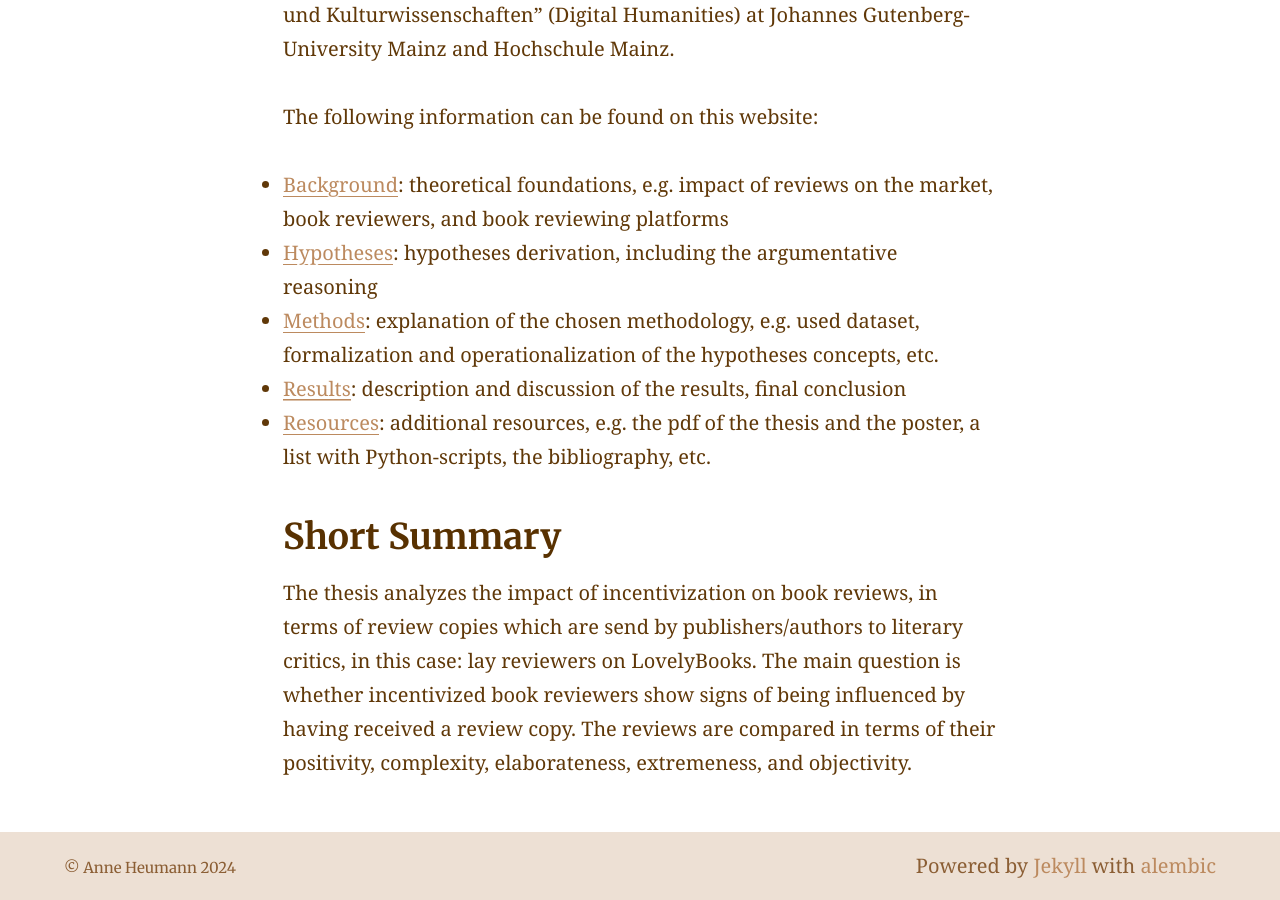
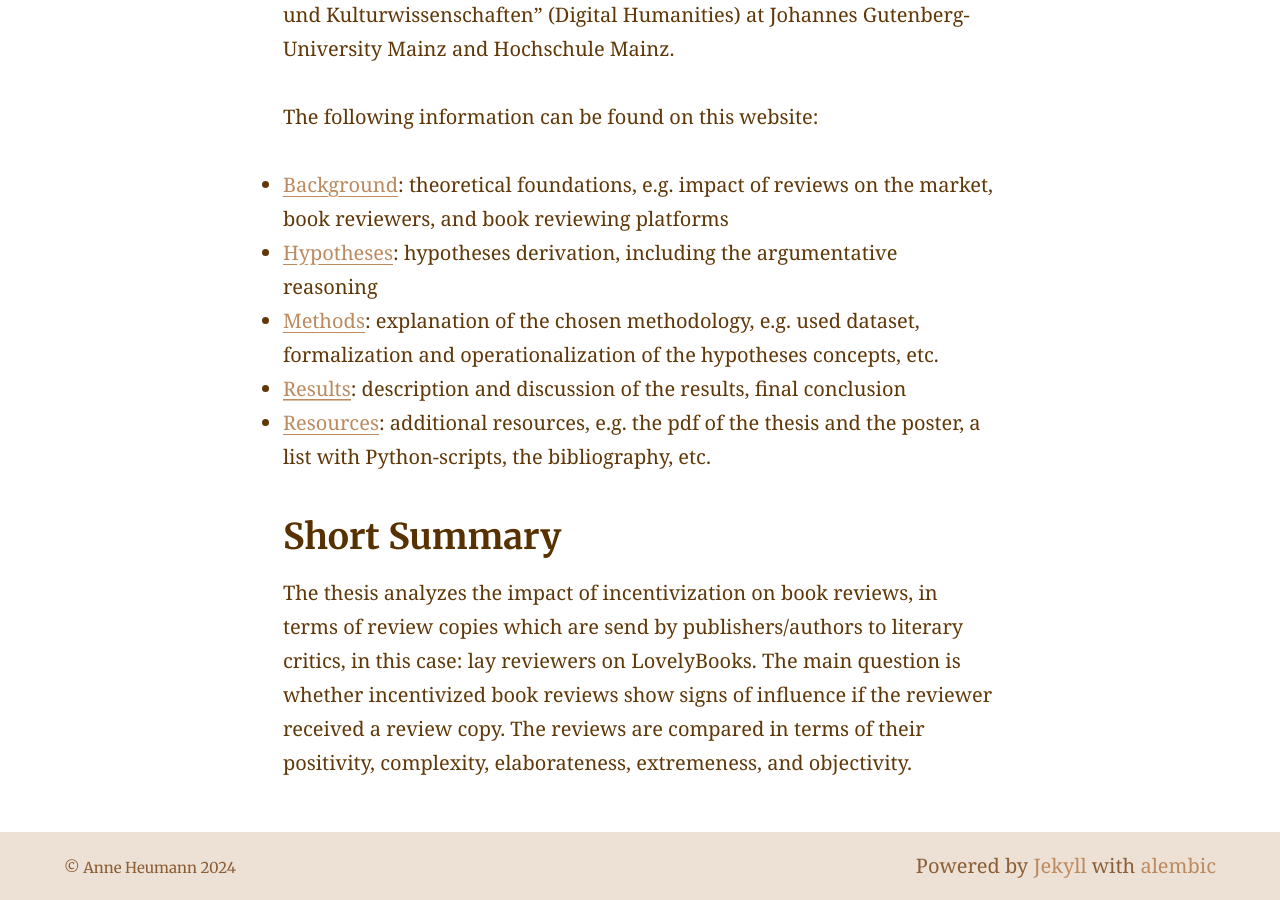
Before and after one commit to aheuma/IncentivizedBookReviews, a Jekyll site: the page built from index.md, in a window 1280 px wide and 900 px high, scrolled down 576 px. Built offline with Jekyll 4.4.1, drawn with Linux system fonts in a browser that asks for light colours.

Commit message:
Change research question

```diff
--- a/index.md
+++ b/index.md
@@ -17,4 +17,4 @@ The following information can be found on this website:
 - [Resources](./resources/): additional resources, e.g. the pdf of the thesis and the poster, a list with Python-scripts, the bibliography, etc.
 
 ## Short Summary
-The thesis analyzes the impact of incentivization on book reviews, in terms of review copies which are send by publishers/authors to literary critics, in this case: lay reviewers on LovelyBooks. The main question is whether incentivized book reviewers show signs of being influenced by having received a review copy. The reviews are compared in terms of their positivity, complexity, elaborateness, extremeness, and objectivity.
+The thesis analyzes the impact of incentivization on book reviews, in terms of review copies which are send by publishers/authors to literary critics, in this case: lay reviewers on LovelyBooks. The main question is whether incentivized book reviews show signs of influence if the reviewer received a review copy. The reviews are compared in terms of their positivity, complexity, elaborateness, extremeness, and objectivity.
```
